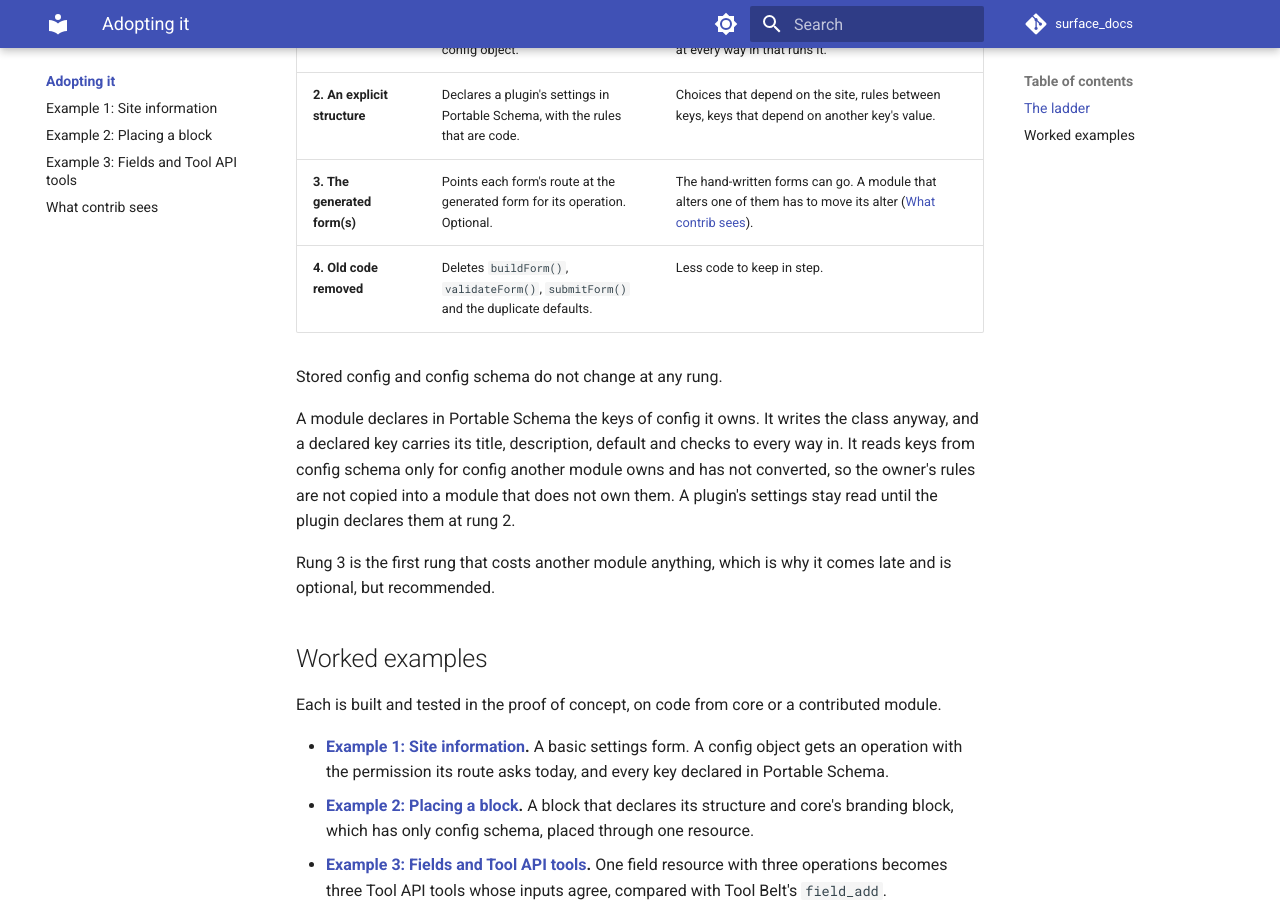
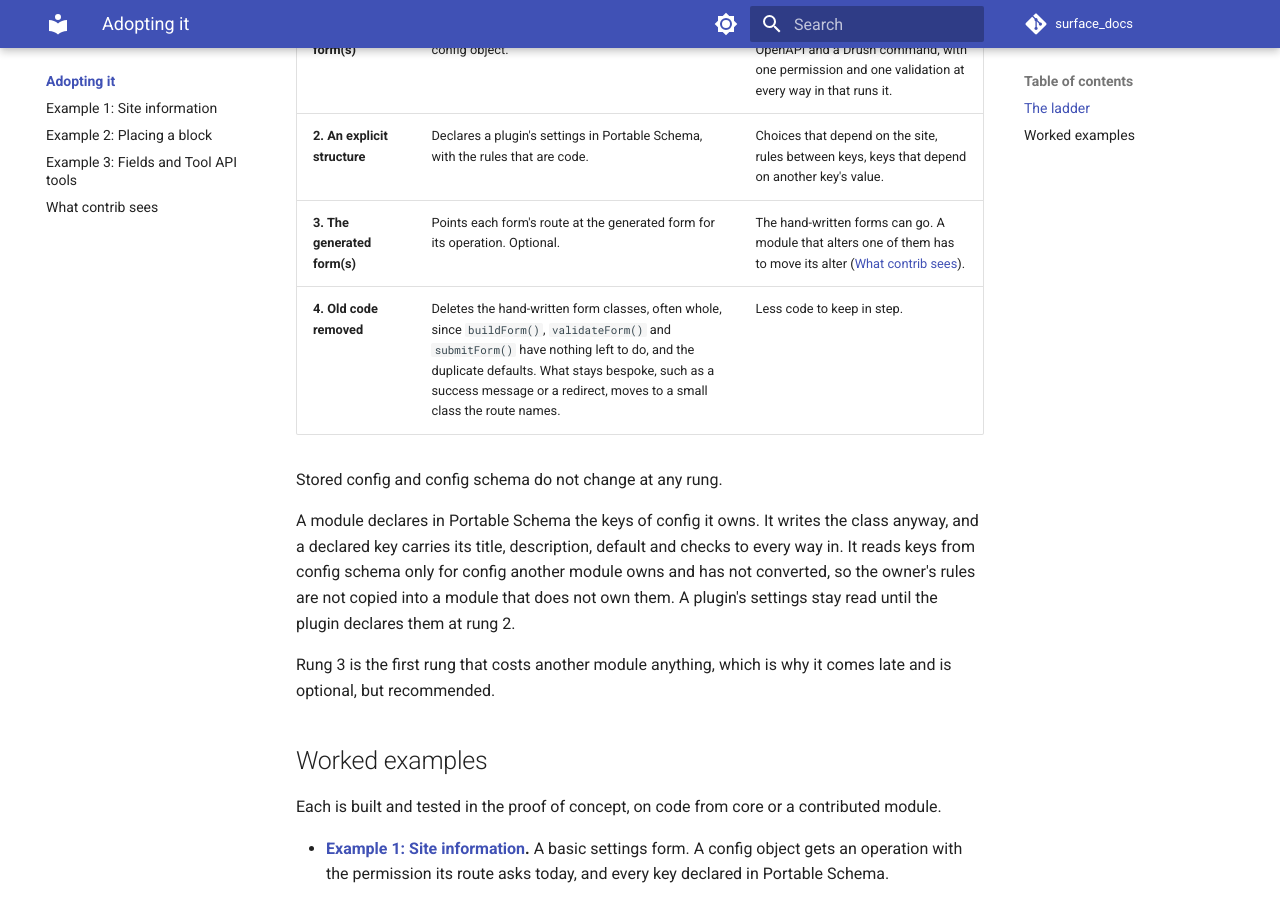
Before and after one commit to mlander/surface_docs, an MkDocs documentation site: the page built from docs/adopting/index.md, in a window 1280 px wide and 900 px high, scrolled down 675 px. Built offline with MkDocs 1.6.1 and Material for MkDocs 9.7.7, drawn with Linux system fonts in a browser that asks for light colours; comment, search, counter and statistics services are not loaded.

Commit message:
Adopting: rung 4 can delete whole form classes

```diff
--- a/docs/adopting/index.md
+++ b/docs/adopting/index.md
@@ -12,7 +12,7 @@ A module climbs at its own pace. Each rung works without the next.
 | **1. A resource beside the form(s)** | Adds a resource class with its operations, and for simple config a storage class that names the config object. | API-first: each operation is a Tool API tool, an HTTP endpoint described in OpenAPI and a Drush command, with one permission and one validation at every way in that runs it. |
 | **2. An explicit structure** | Declares a plugin's settings in Portable Schema, with the rules that are code. | Choices that depend on the site, rules between keys, keys that depend on another key's value. |
 | **3. The generated form(s)** | Points each form's route at the generated form for its operation. Optional. | The hand-written forms can go. A module that alters one of them has to move its alter ([What contrib sees](contrib.md)). |
-| **4. Old code removed** | Deletes `buildForm()`, `validateForm()`, `submitForm()` and the duplicate defaults. | Less code to keep in step. |
+| **4. Old code removed** | Deletes the hand-written form classes, often whole, since `buildForm()`, `validateForm()` and `submitForm()` have nothing left to do, and the duplicate defaults. What stays bespoke, such as a success message or a redirect, moves to a small class the route names. | Less code to keep in step. |
 
 Stored config and config schema do not change at any rung.
 
```
